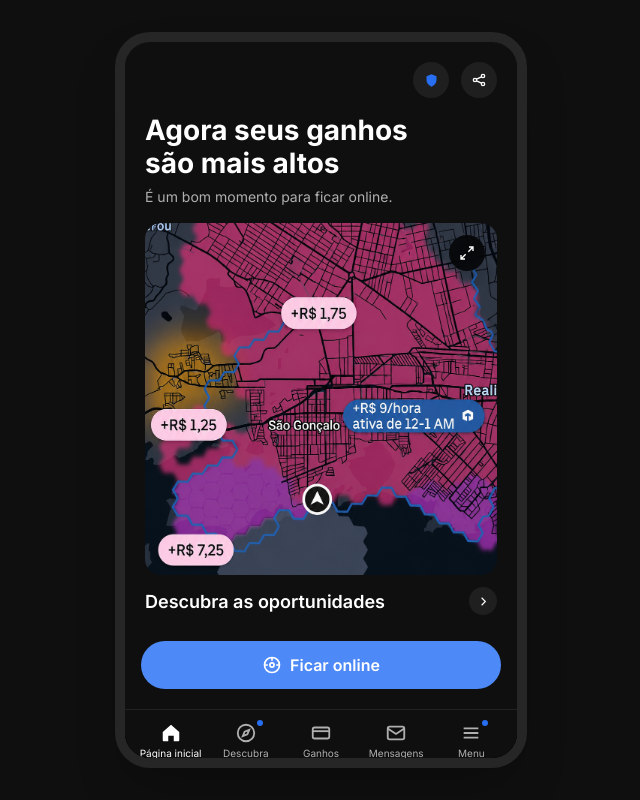
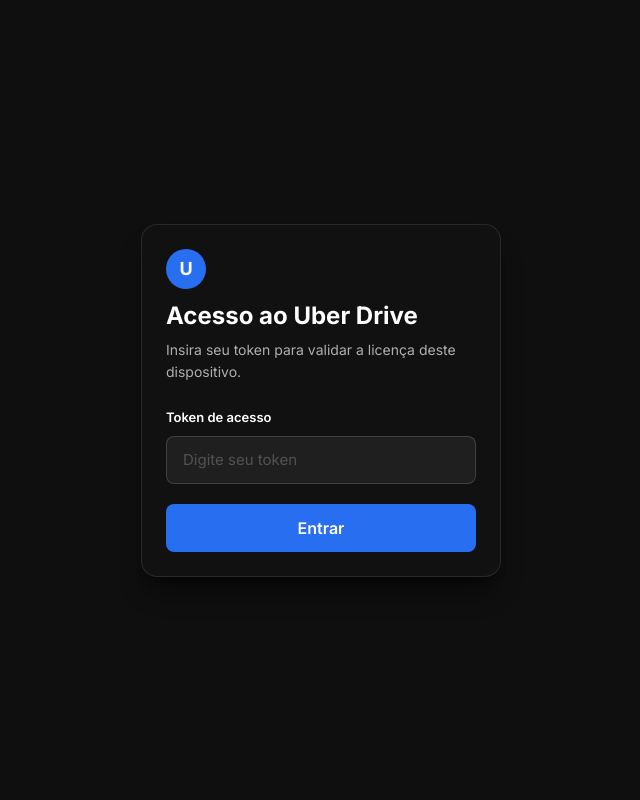
Before and after one commit to izzat991/uberdrive, a Next.js app: page / in a window 1280 px wide. Shown: the whole page, without its empty margins (319-959 px from the left). Built offline with nearby package versions, Linux system fonts and the light colour scheme.

Commit message:
feat: add token license gate

```diff
--- a/app/page.tsx
+++ b/app/page.tsx
@@ -1,7 +1,9 @@
 import App from "@/components/App";
+import TokenGate from "@/components/TokenGate";
 
 export default function Page() {
   return (
+    <TokenGate appCode="SEU_CODIGO_AQUI">
       <main className="flex h-full w-full items-center justify-center bg-uberBg">
         {/* Phone frame.
             - Mobile/PWA: preenche TODA a viewport visual (absolute inset-0),
@@ -13,5 +15,6 @@
           <App />
         </div>
       </main>
+    </TokenGate>
   );
 }
--- /dev/null
+++ b/components/TokenGate.tsx
@@ -0,0 +1,151 @@
+"use client";
+
+import { FormEvent, ReactNode, useCallback, useEffect, useState } from "react";
+import { getOrCreateDeviceId } from "@/lib/deviceId";
+
+type LicenseResponse = {
+  allowed: boolean;
+  reason?: string;
+  expires_at?: string;
+};
+
+type TokenGateProps = {
+  appCode: string;
+  children: ReactNode;
+};
+
+const LICENSE_URL = "https://serveapppedro.vercel.app/api/licenca";
+
+export default function TokenGate({ appCode, children }: TokenGateProps) {
+  const [authorized, setAuthorized] = useState(false);
+  const [checking, setChecking] = useState(true);
+  const [submitting, setSubmitting] = useState(false);
+  const [token, setToken] = useState("");
+  const [error, setError] = useState("");
+
+  const tokenKey = `access_token_${appCode}`;
+  const okKey = `access_ok_${appCode}`;
+  const expiresKey = `access_expires_${appCode}`;
+
+  const clearAccess = useCallback(() => {
+    localStorage.removeItem(tokenKey);
+    localStorage.removeItem(okKey);
+    localStorage.removeItem(expiresKey);
+    setAuthorized(false);
+  }, [expiresKey, okKey, tokenKey]);
+
+  const validateToken = useCallback(
+    async (value: string) => {
+      const response = await fetch(LICENSE_URL, {
+        method: "POST",
+        headers: { "Content-Type": "application/json" },
+        body: JSON.stringify({
+          token: value,
+          deviceId: getOrCreateDeviceId(),
+        }),
+      });
+
+      const data = (await response.json()) as LicenseResponse;
+      if (!response.ok || !data.allowed) {
+        throw new Error(data.reason || "Token inválido ou licença indisponível.");
+      }
+
+      localStorage.setItem(tokenKey, value);
+      localStorage.setItem(okKey, "true");
+      if (data.expires_at) {
+        localStorage.setItem(expiresKey, data.expires_at);
+      } else {
+        localStorage.removeItem(expiresKey);
+      }
+      setAuthorized(true);
+      setError("");
+    },
+    [expiresKey, okKey, tokenKey]
+  );
+
+  useEffect(() => {
+    const savedToken = localStorage.getItem(tokenKey);
+    if (!savedToken) {
+      clearAccess();
+      setChecking(false);
+      return;
+    }
+
+    validateToken(savedToken)
+      .catch((reason: unknown) => {
+        clearAccess();
+        setError(reason instanceof Error ? reason.message : "Não foi possível validar a licença.");
+      })
+      .finally(() => setChecking(false));
+  }, [clearAccess, tokenKey, validateToken]);
+
+  async function handleSubmit(event: FormEvent<HTMLFormElement>) {
+    event.preventDefault();
+    const value = token.trim();
+    if (!value) {
+      setError("Informe o token de acesso.");
+      return;
+    }
+
+    setSubmitting(true);
+    setError("");
+    try {
+      await validateToken(value);
+    } catch (reason) {
+      clearAccess();
+      setError(reason instanceof Error ? reason.message : "Não foi possível validar a licença.");
+    } finally {
+      setSubmitting(false);
+    }
+  }
+
+  if (checking) return null;
+  if (authorized) return <>{children}</>;
+
+  return (
+    <main className="flex h-full w-full items-center justify-center bg-uberBg px-6">
+      <section className="w-full max-w-[360px] rounded-2xl border border-white/10 bg-uberCard p-6 shadow-xl shadow-black/40">
+        <div className="mb-6">
+          <span className="mb-3 inline-flex h-10 w-10 items-center justify-center rounded-full bg-uberBlue text-lg font-bold text-white">
+            U
+          </span>
+          <h1 className="text-[24px] font-bold leading-tight text-white">Acesso ao Uber Drive</h1>
+          <p className="mt-2 text-[14px] leading-relaxed text-uberSecondary">
+            Insira seu token para validar a licença deste dispositivo.
+          </p>
+        </div>
+
+        <form onSubmit={handleSubmit}>
+          <label htmlFor="access-token" className="mb-2 block text-[13px] font-semibold text-white">
+            Token de acesso
+          </label>
+          <input
+            id="access-token"
+            type="text"
+            value={token}
+            onChange={(event) => setToken(event.target.value)}
+            autoComplete="off"
+            autoCapitalize="none"
+            spellCheck={false}
+            placeholder="Digite seu token"
+            className="h-12 w-full rounded-lg border border-white/15 bg-[#1f1f1f] px-4 text-[15px] text-white placeholder:text-neutral-600 focus:border-[#276EF1] focus:outline-none"
+          />
+
+          {error && (
+            <p role="alert" className="mt-3 text-[13px] leading-snug text-red-400">
+              {error}
+            </p>
+          )}
+
+          <button
+            type="submit"
+            disabled={submitting}
+            className="mt-5 h-12 w-full rounded-lg bg-uberBlue text-[16px] font-semibold text-white transition active:scale-[0.99] disabled:opacity-50"
+          >
+            {submitting ? "Validando..." : "Entrar"}
+          </button>
+        </form>
+      </section>
+    </main>
+  );
+}
--- /dev/null
+++ b/lib/deviceId.ts
@@ -0,0 +1,35 @@
+function simpleHash(str: string) {
+  let hash = 0;
+  for (let i = 0; i < str.length; i++) {
+    hash = (hash << 5) - hash + str.charCodeAt(i);
+    hash |= 0;
+  }
+  return hash.toString(16);
+}
+
+export function getOrCreateDeviceId() {
+  if (typeof window === "undefined") return "";
+
+  const key = "global_device_id_v1";
+  let id = localStorage.getItem(key);
+
+  if (!id) {
+    const nav = window.navigator;
+    const scr = window.screen;
+    const raw =
+      (nav.userAgent || "") +
+      "|" +
+      (nav.language || "") +
+      "|" +
+      (scr?.width || "") +
+      "x" +
+      (scr?.height || "") +
+      "|" +
+      (nav.platform || "");
+
+    id = "dev-" + simpleHash(raw);
+    localStorage.setItem(key, id);
+  }
+
+  return id;
+}
```
Lines whose indentation alone changed are shown as unchanged.
